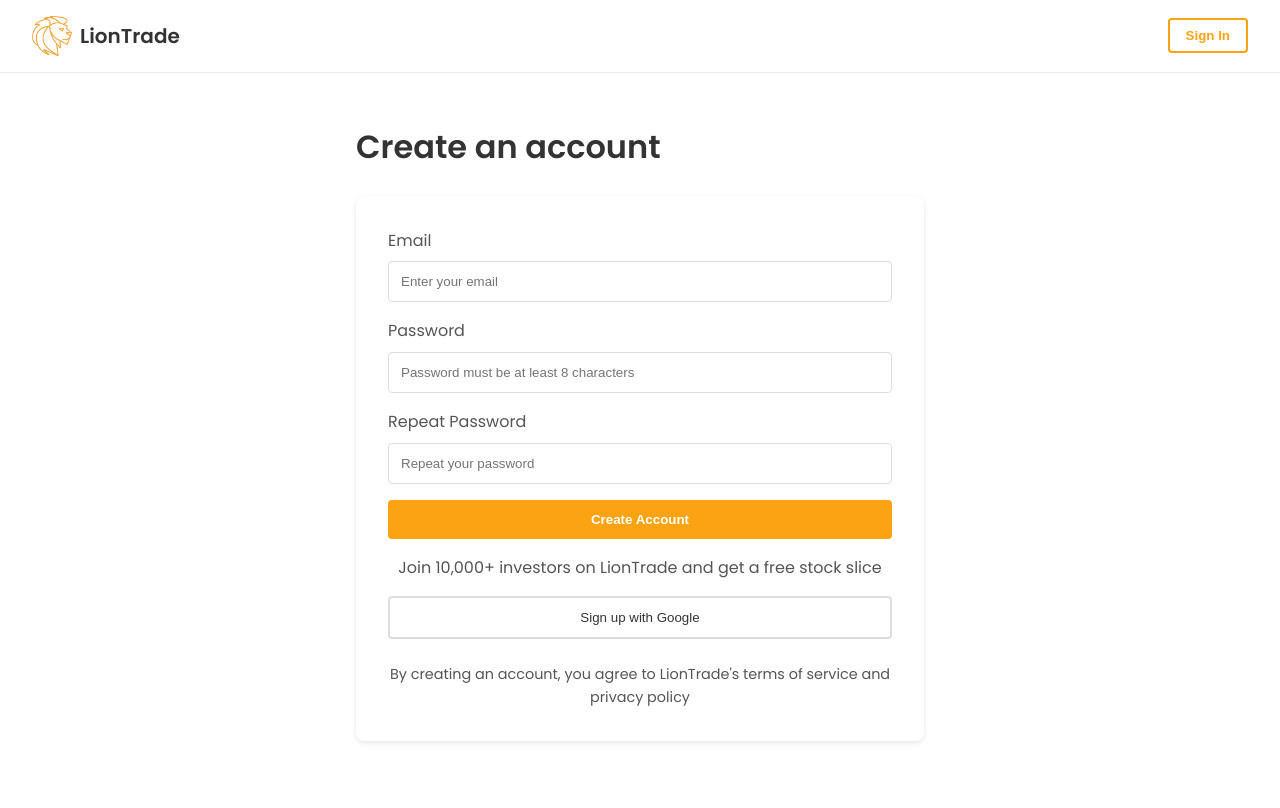
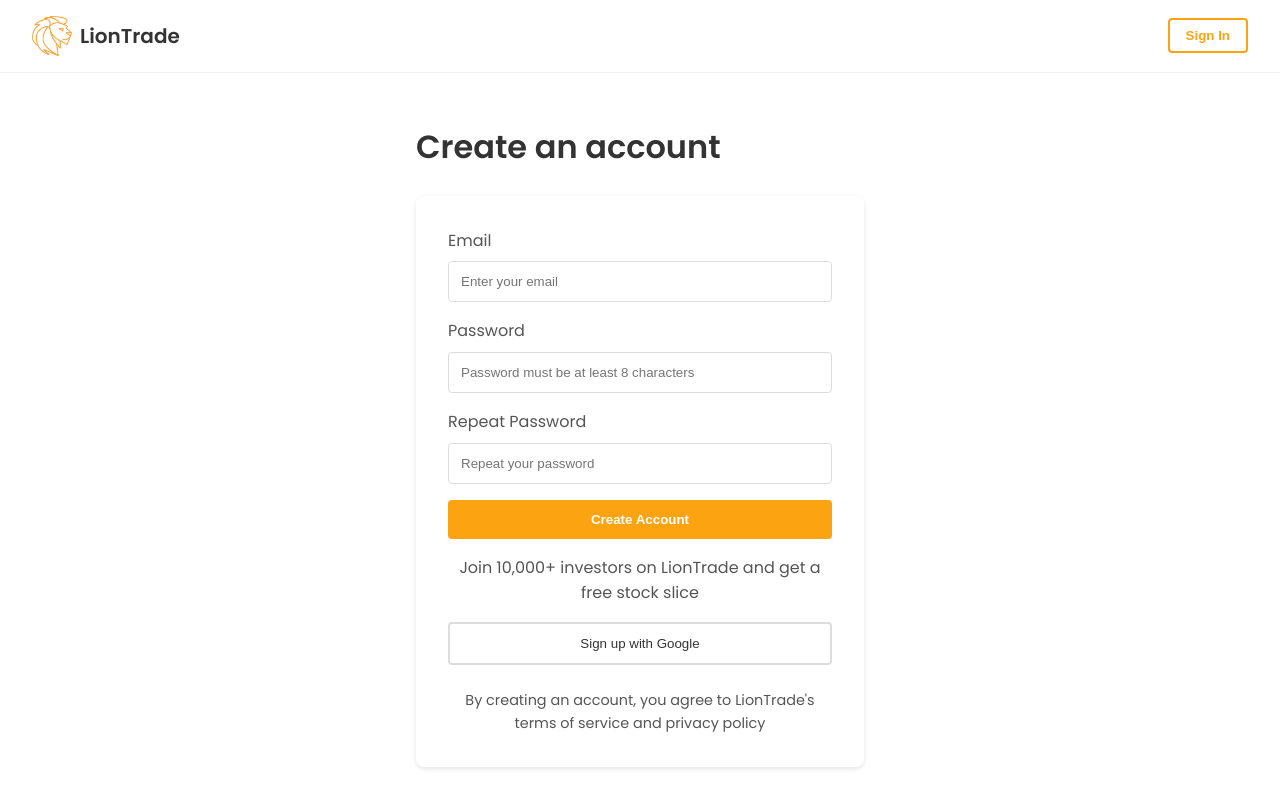
Before and after one commit to Liontrade/sarabi, a React (Vite) app: page /signup in a window 1280 px wide. Shown: the top 808 px of the page. Built offline with nearby package versions, Linux system fonts and the light colour scheme; no server answers.

Commit message:
Setting content size for login and sign in

```diff
--- a/src/pages/Login/Login.css
+++ b/src/pages/Login/Login.css
@@ -4,7 +4,7 @@
 }
 
 .login-page__content {
-    max-width: 400px;
+    max-width: 30rem;
     margin: 2rem auto;
     padding: 1rem;
 }
--- a/src/pages/SignUp/SignUp.css
+++ b/src/pages/SignUp/SignUp.css
@@ -4,7 +4,7 @@
 }
 
 .signup-page__content {
-    max-width: 600px;
+    max-width: 30rem;
     margin: 2rem auto;
     padding: 1rem;
 }
```
